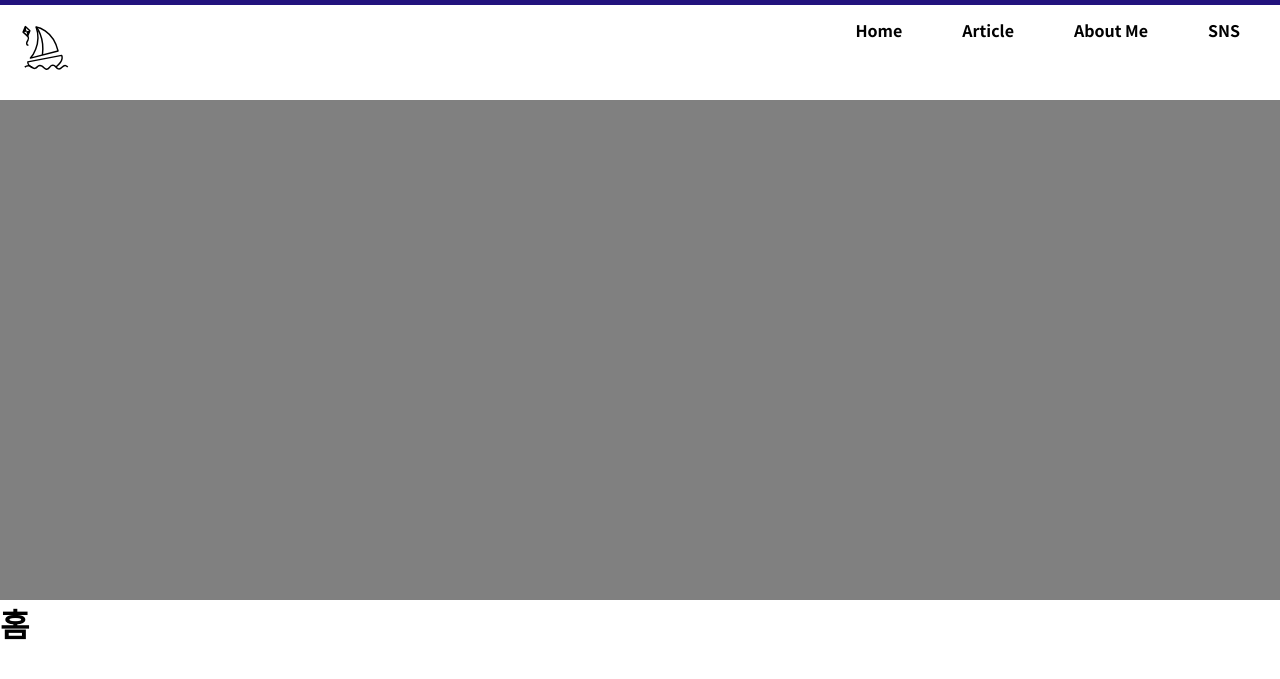
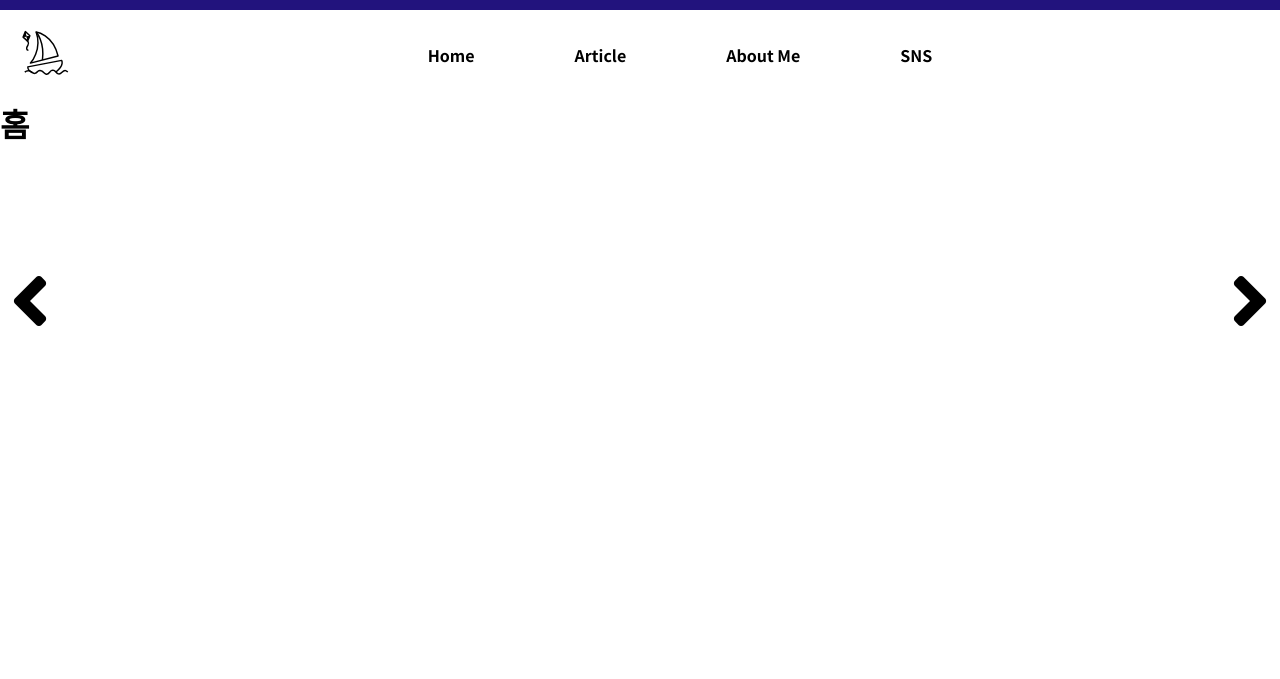
Before and after one commit to Bae-sooyeon/my_blog, a PHP site: page /index.php in a window 1280 px wide. Shown: the top 679 px of the page. Run offline with PHP 8.4, Linux system fonts and the light colour scheme; some libraries are stand-ins or nearby versions.

Commit message:
로고 적용 , 슬라이더 제작(1)

```diff
--- a/part/head.php
+++ b/part/head.php
@@ -51,8 +51,8 @@
 
     <div class="top-line"></div>
     <div class="top-bar visible-md-up">
-        <div class="menu-box-1 flex flex-space-bt">
-            <div class="logo">
+        <div class="menu-box-1 flex flex-ai-c">
+            <div class="logo flex">
                 <svg version="1.1" class="logo-img" xmlns="http://www.w3.org/2000/svg"
                     xmlns:xlink="http://www.w3.org/1999/xlink" x="0px" y="0px" viewBox="0 0 1417.32 1417.32"
                     style="enable-background:new 0 0 1417.32 1417.32;" xml:space="preserve">
@@ -98,12 +98,12 @@
                 </svg>
             </div>
 
-            <ul class="flex-jc-end ">
-                <li class=""><a class="height-100p flex-jc-c flex-ai-c" href="/">Home</a></li>
-                <li class=""><a class="height-100p flex-jc-c flex-ai-c" href="/list.php">Article</a></li>
-                <li class=""><a class="height-100p flex-jc-c flex-ai-c" href="/aboutMe.php">About Me</a></li>
-                <li class="">
-                    <a class="height-100p flex-jc-c flex-ai-c" href="/sns.php">SNS</a>
+            <ul class="flex-grow-1 flex-jc-c flex-ai-c height-100p">
+                <li class="flex"><a class="height-100p " href="/">Home</a></li>
+                <li class="flex"><a class="height-100p " href="/list.php">Article</a></li>
+                <li class="flex"><a class="height-100p " href="/aboutMe.php">About Me</a></li>
+                <li class="flex">
+                    <a class="height-100p" href="/sns.php">SNS</a>
                     <ul class="flex">
                         <li><a href="https://github.com/Bae-sooyeon" target="_blank">GITHUB</a></li>
                         <li><a href="https://www.youtube.com/channel/UCin7a7Q-f67ZjD87GCPxkqw?view_as=subscriber"
@@ -115,4 +115,3 @@
         </div>
     </div>
     </div>
-    <div class="background"></div>
--- a/public/index.php
+++ b/public/index.php
@@ -3,6 +3,30 @@ include "../part/head.php"
 ?>
 
 <h1>홈</h1>
+<script src="https://cdnjs.cloudflare.com/ajax/libs/jquery/3.3.1/jquery.min.js"></script>
+<link rel="stylesheet" href="https://use.fontawesome.com/releases/v5.3.1/css/all.css" integrity="sha384-mzrmE5qonljUremFsqc01SB46JvROS7bZs3IO2EmfFsd15uHvIt+Y8vEf7N7fWAU" crossorigin="anonymous">
+  <!-- 사진 -->
+  <div class="slider">
+        <div class="slides">
+            <div class-"active" style="background-color:red;"></div>
+            <div style="background-color:yellow;"></div>
+            <div style="background-color:blue;"></div>
+        </div>
+
+        <div class="side-bar">
+        <div>
+            <span><i class="fas fa-angle-left"></i>
+
+</span>
+        </div>
+        <div>
+            <span><i class="fas fa-angle-right"></i>
+
+    </span>
+        </div>
+    </div>
+
+    </div>
 
 
 <?php
--- a/public/resource/common.css
+++ b/public/resource/common.css
@@ -383,12 +387,6 @@ body.active{
     max-width: 1180px;
 }
 
-.background {
-    background-color: gray;
-    width: 100%;
-    height: 500px;
-
-}
 
 /* 로고  */
 .logo-img {
@@ -407,28 +405,26 @@ body.active{
 /* 탑바 시작 */
 .top-line {
     width: 100%;
-    height: 5px;
+    height: 10px;
     background-color: #22137D;
     display: block;
 }
 
 
 
-.top-bar .menu-box-1 {
-}
-
 .top-bar .menu-box-1 > ul  {
     height: 50px;
 
+
 }
 
-.top-bar .menu-box-1 > ul > li {
+.top-bar .menu-box-1 > ul >li {
     position: relative;
 
 }
 
 .top-bar .menu-box-1 > ul > li {
-    padding:0 30px;
+    padding:0 50px;
 }
 
 .top-bar .menu-box-1 > ul > li:last-child{
@@ -570,3 +568,58 @@ body.active{
         overflow-y:hidden;
     }
 }
+
+/* 사진 시작*/
+
+.slider {
+    position:relative;
+    height: 300px;
+
+    user-select: none;
+}
+
+.slider .side-bar > div {
+    position: absolute;
+    top:0;
+    left:0;
+    width:calc(50% - 100px);
+    height: 100%;
+    cursor: pointer;
+
+}
+
+.slider .side-bar > div:last-child {
+    left:auto;
+    right:0;
+
+}
+
+.slider .side-bar > div > span {
+    position: absolute;
+    top:50%;
+    transform: translateY(-50%);
+    left:inherit;
+    right:inherit;
+    font-size:5rem;
+    transition:transform 0.2s;
+    margin:0 10px;
+}
+
+.slider .side-bar > div:active > span {
+    transform:translateY(-40%);
+}
+
+.slider > .slides > div {
+    position: absolute;
+    top:0;
+    left:0;
+    width:100%;
+    height: 100%;
+    opacity: 0;
+    transition:opacity 0.5s;
+
+}
+
+.slider > .slides > div.active {
+    opacity:1 ;
+}
--- a/public/resource/common.js
+++ b/public/resource/common.js
@@ -1,3 +1,8 @@
+$('.slider > .side-bar > div').click(function(){
+    alert('안녕');
+});
+
+
 function MobileSideBar__toggle() {
     var $btn = $('.btn-toggle-mobile-side-bar');
     var $mobileSideBar = $('.mobile-side-bar');
```
Also changed, not shown: other parts of public/resource/common.css (+15 -9 lines).
